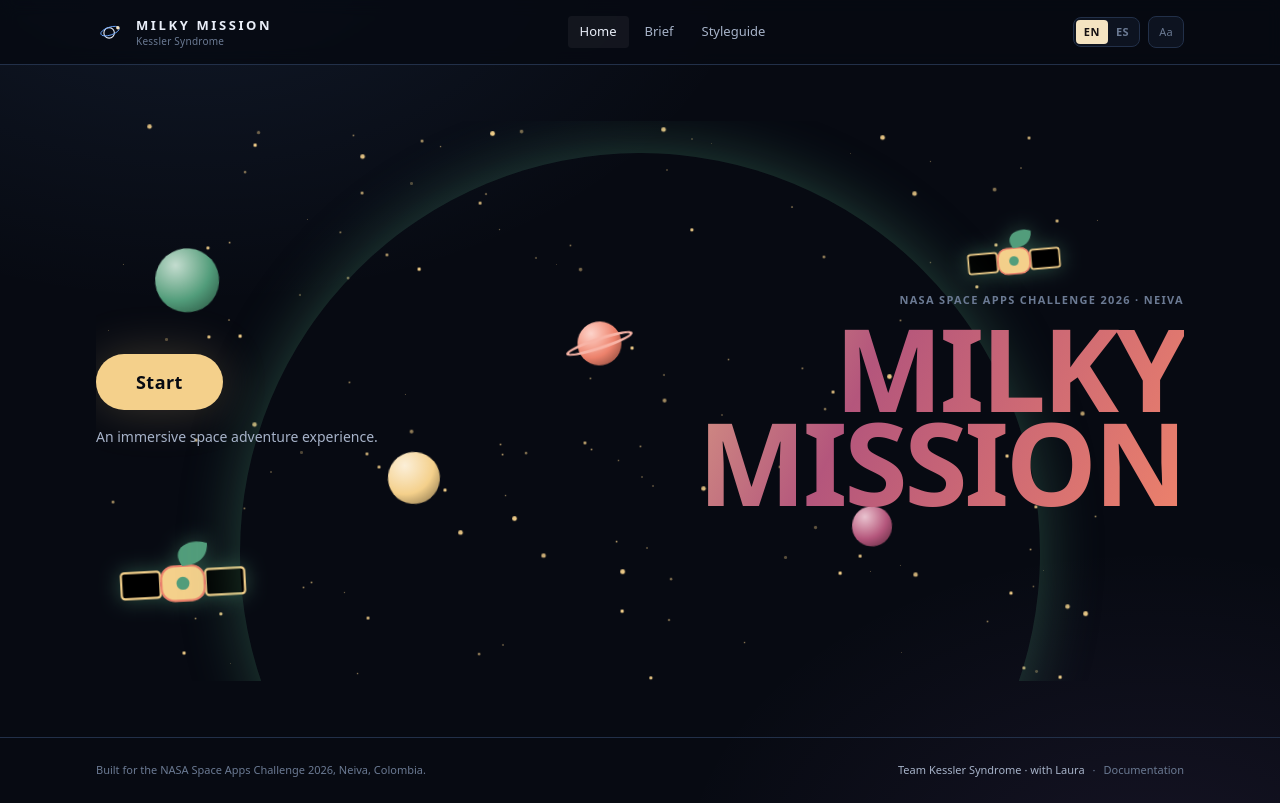
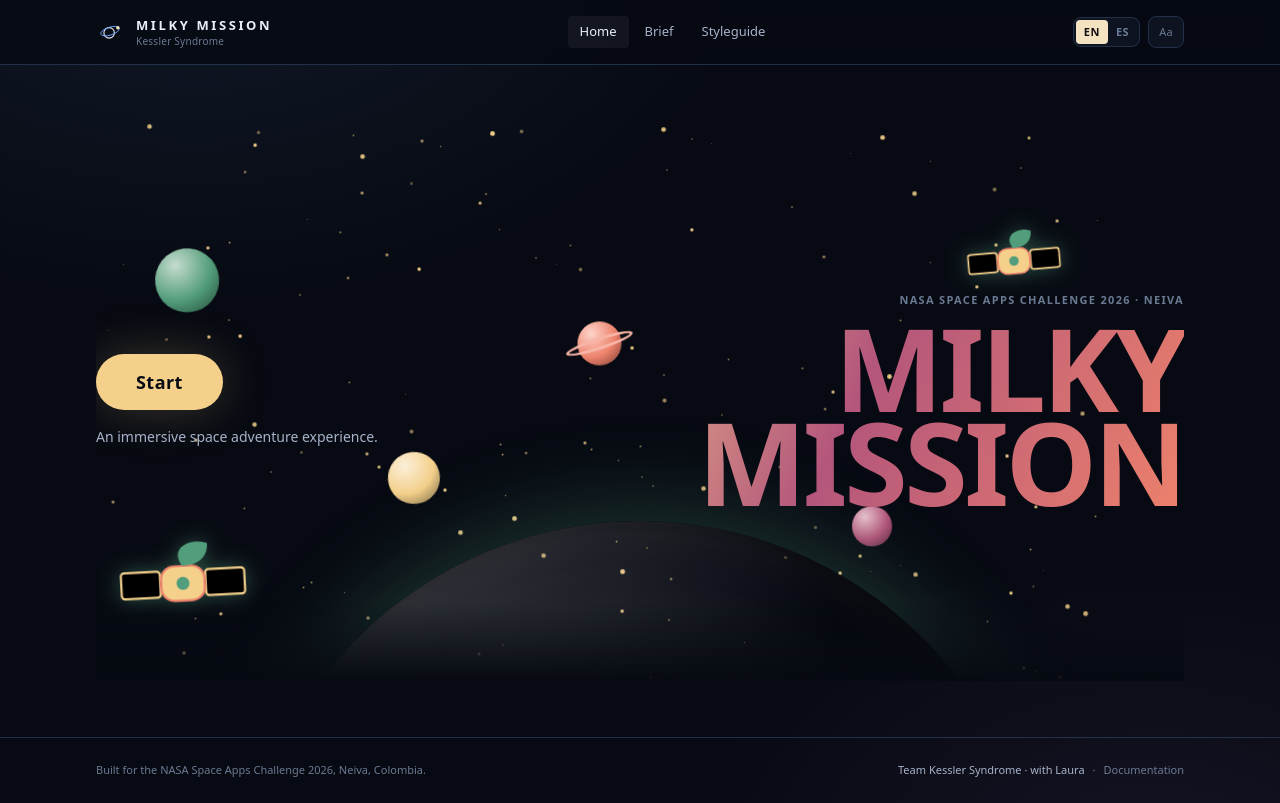
Before and after one commit to Julcal008/milky-mission, a React (Vite) app: page / in a window 1280 px wide. Built offline with nearby package versions, Linux system fonts and the light colour scheme.

Commit message:
fix(ui): give the menu Earth spherical shading (#29)
Co-authored-by: AngelicaHueje707-glitch <276756354+AngelicaHueje707-glitch@users.noreply.github.com>

```diff
--- a/src/ui/menu/menu-background.css
+++ b/src/ui/menu/menu-background.css
@@ -16,6 +16,17 @@
       color-mix(in oklab, var(--color-plum) 22%, transparent) 0%,
       transparent 60%
     );
+}
+
+/* Soften the straight cut where the Earth meets the footer. */
+.menu-bg::after {
+  content: '';
+  position: absolute;
+  inset: auto 0 0;
+  z-index: 2;
+  height: 14%;
+  pointer-events: none;
+  background: linear-gradient(to bottom, transparent, var(--color-bg));
 }
 
 .menu-bg__star {
@@ -148,36 +159,82 @@
 }
 
 .menu-bg__earth {
+  --earth-size: clamp(420px, 100vmin, 1000px);
+  --earth-visible: clamp(120px, 20vh, 220px);
   position: absolute;
   left: 50%;
-  bottom: calc(-1 * clamp(160px, 34vmin, 380px));
-  width: clamp(420px, 100vmin, 1000px);
+  bottom: calc(-1 * (var(--earth-size) - var(--earth-visible)));
+  width: var(--earth-size);
   aspect-ratio: 1;
   border-radius: 50%;
   transform: translateX(-50%);
   overflow: hidden;
-  box-shadow: 0 0 60px color-mix(in oklab, var(--color-jade) 40%, transparent);
-  background: var(--color-indigo);
+  background: radial-gradient(
+    circle at 35% 30%,
+    color-mix(in oklab, var(--color-indigo) 70%, white),
+    var(--color-indigo) 45%,
+    color-mix(in oklab, var(--color-indigo) 55%, black) 100%
+  );
+  box-shadow:
+    inset 0 0 40px color-mix(in oklab, black 30%, transparent),
+    inset -30px -20px 60px color-mix(in oklab, black 45%, transparent),
+    inset 20px 20px 60px color-mix(in oklab, white 8%, transparent),
+    0 0 80px 20px color-mix(in oklab, var(--color-jade) 25%, transparent);
 }
 
+/* Rotating land + cloud layer; the terminator below stays fixed. */
 .menu-bg__earth > span {
   position: absolute;
   inset: -25%;
   background:
-    radial-gradient(circle at 50% 50%, var(--color-indigo) 0 6%, var(--color-jade) 7% 14%, transparent 15%),
-    conic-gradient(
-      from 0deg,
-      var(--color-plum),
-      var(--color-indigo),
-      var(--color-jade),
-      var(--color-cream),
-      var(--color-coral),
-      var(--color-mauve),
-      var(--color-jade),
-      var(--color-plum)
+    radial-gradient(
+      ellipse 18% 10% at 47% 30%,
+      var(--color-jade) 0 58%,
+      transparent 59%
+    ),
+    radial-gradient(
+      ellipse 12% 7% at 62% 34%,
+      color-mix(in oklab, var(--color-jade) 80%, var(--color-cream)) 0 56%,
+      transparent 57%
+    ),
+    radial-gradient(
+      ellipse 15% 8% at 35% 37%,
+      color-mix(in oklab, var(--color-jade) 70%, var(--color-indigo)) 0 56%,
+      transparent 57%
+    ),
+    radial-gradient(
+      ellipse 24% 5% at 55% 32%,
+      color-mix(in oklab, var(--color-cream) 45%, transparent) 0 50%,
+      transparent 51%
+    ),
+    radial-gradient(
+      ellipse 10% 3% at 70% 36%,
+      color-mix(in oklab, var(--color-cream) 35%, transparent) 0 50%,
+      transparent 51%
     );
-  filter: blur(6px) saturate(1.1);
+  filter: blur(3px) saturate(0.85);
+  opacity: 0.8;
   animation: menu-spin 90s linear infinite;
+}
+
+/* Fixed light + terminator so the sphere reads as a planet, not a disc. */
+.menu-bg__earth::after {
+  content: '';
+  position: absolute;
+  inset: 0;
+  border-radius: 50%;
+  pointer-events: none;
+  background:
+    radial-gradient(
+      circle at 30% 25%,
+      color-mix(in oklab, white 18%, transparent) 0%,
+      transparent 45%
+    ),
+    linear-gradient(
+      135deg,
+      transparent 35%,
+      color-mix(in oklab, black 55%, transparent) 100%
+    );
 }
 
 @keyframes menu-spin {
```
